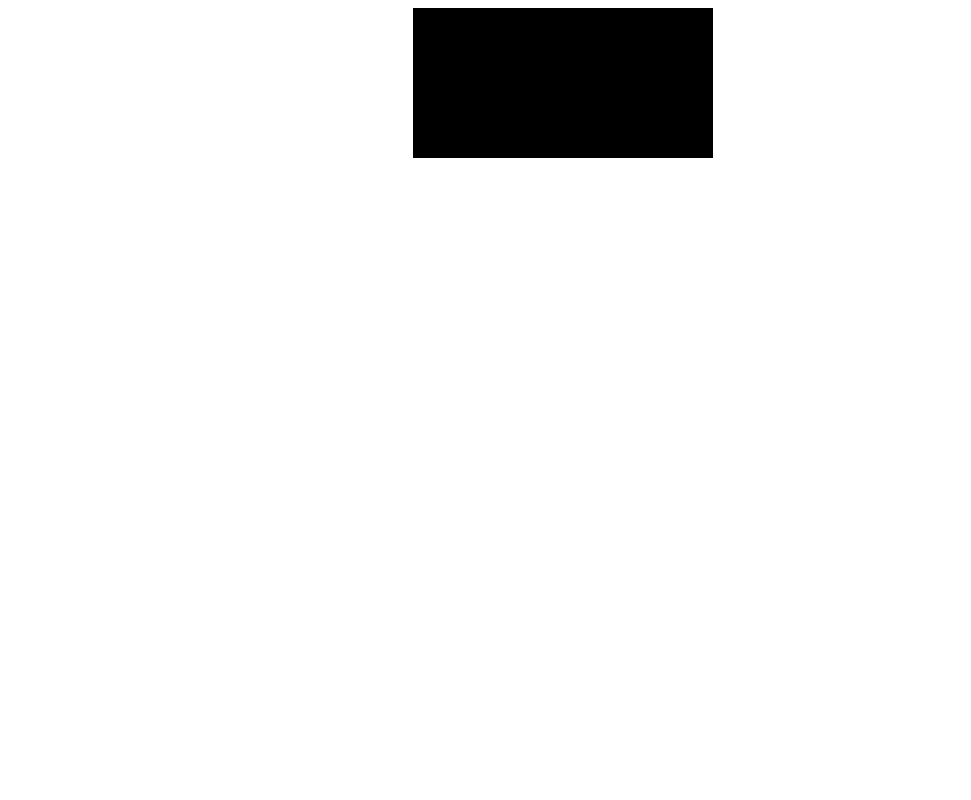
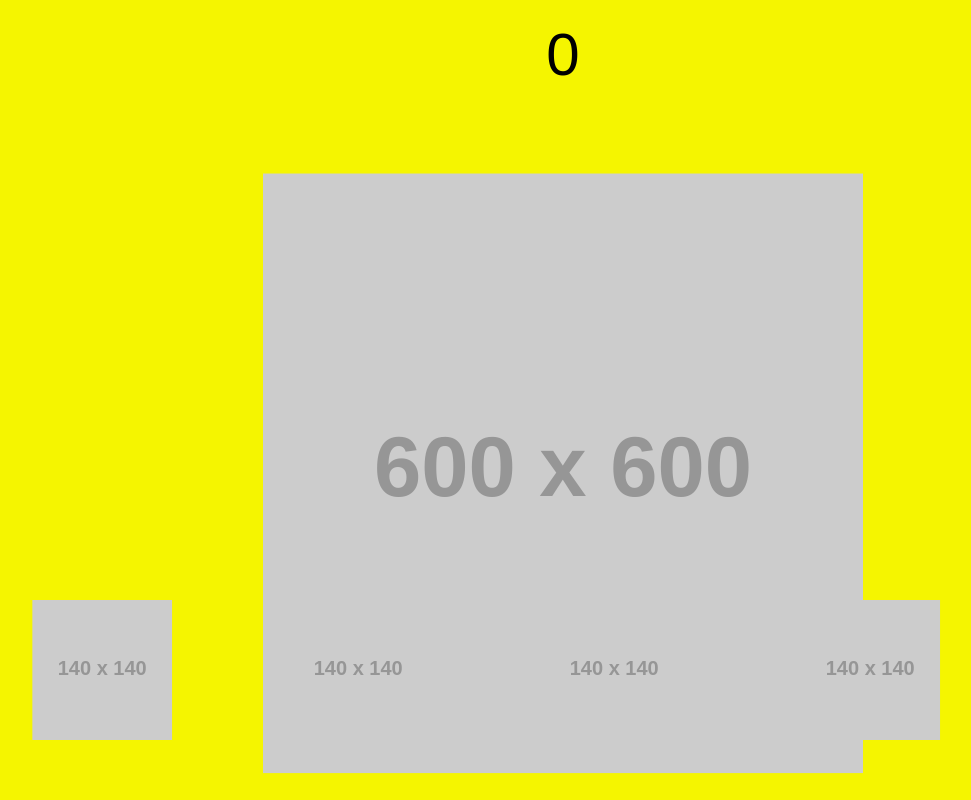
Before and after one commit to FDRIVPN/Telegram_mini_app, a plain HTML site: page Index.html in a window 1280 px wide. Shown: the whole page, without its empty margins (77-1048 px from the left). Drawn offline with Linux system fonts and the light colour scheme.

Commit message:
Update Index.html

```diff
--- a/Index.html
+++ b/Index.html
@@ -5,43 +5,122 @@
     <meta name="viewport" content="width=device-width, initial-scale=1.0">
     <title>Mini Game</title>
     <style>
+        body {
+            margin: 0;
+            overflow: hidden;
+        }
         canvas {
             display: block;
-            margin: 0 auto;
-            background: black;
+            background-color: #f5f500;
+        }
+        #score {
+            position: absolute;
+            top: 20px;
+            left: 50%;
+            transform: translateX(-50%);
+            font-size: 60px;
+            font-family: sans-serif;
+            color: black;
         }
     </style>
 </head>
 <body>
+
+    <div id="score">0</div>
     <canvas id="gameCanvas"></canvas>
 
     <script>
         const canvas = document.getElementById('gameCanvas');
         const ctx = canvas.getContext('2d');
+        const scoreElement = document.getElementById('score');
 
-        // تنظیم ابعاد بوم (canvas) به اندازه کل صفحه
+        let WIDTH, HEIGHT;
+        let score = 0;
+        let showingScores = [];
+        let coin = new Image();
+        coin.src = 'https://via.placeholder.com/600';  // لینک به تصویر سکه
+        let images = [
+            'https://via.placeholder.com/140',  // لینک به تصویر 1
+            'https://via.placeholder.com/140',  // لینک به تصویر 2
+            'https://via.placeholder.com/140',  // لینک به تصویر 3
+            'https://via.placeholder.com/140'   // لینک به تصویر 4
+        ].map(src => {
+            let img = new Image();
+            img.src = src;
+            return img;
+        });
+
+        // تنظیم ابعاد بوم
         function resizeCanvas() {
-            canvas.width = window.innerWidth;
-            canvas.height = window.innerHeight;
+            WIDTH = window.innerWidth;
+            HEIGHT = window.innerHeight;
+            canvas.width = WIDTH;
+            canvas.height = HEIGHT;
         }
         window.addEventListener('resize', resizeCanvas);
         resizeCanvas();
 
-        // بارگذاری تصویر پس‌زمینه
-        const background = new Image();
-        background.src = 'https://via.placeholder.com/800x600.png'; // از یک URL معتبر استفاده می‌کنیم
+        // تنظیم موقعیت سکه در مرکز صفحه
+        let coinX, coinY;
+        function centerCoin() {
+            coinX = WIDTH / 2 - 300;
+            coinY = HEIGHT / 1.69 - 300;
+        }
+        centerCoin();
 
-        background.onload = function() {
-            // رسم تصویر پس‌زمینه
-            function drawBackground() {
-                ctx.drawImage(background, 0, 0, canvas.width, canvas.height);
+        // رسم سکه و 4 تصویر پایین صفحه
+        function drawImages() {
+            // رسم سکه
+            ctx.drawImage(coin, coinX, coinY, 600, 600);
+            // رسم تصاویر پایین صفحه
+            images.forEach((img, i) => {
+                ctx.drawImage(img, (i + 0.7) * WIDTH / 5 - 70, HEIGHT - 200, 140, 140);
+            });
+        }
+
+        // نمایش امتیاز
+        function showScore() {
+            scoreElement.textContent = score;
+        }
+
+        // نمایش عدد +1 هنگام کلیک
+        function showPlusX(x, y) {
+            showingScores.push({ x, y, time: Date.now() + 1000 });
+        }
+
+        // تشخیص کلیک
+        canvas.addEventListener('click', (e) => {
+            const mouseX = e.clientX;
+            const mouseY = e.clientY;
+            if (mouseX > coinX && mouseX < coinX + 600 && mouseY > coinY && mouseY < coinY + 600) {
+                score++;
+                showScore();
+                showPlusX(mouseX, mouseY);
             }
+        });
 
-            // به‌روزرسانی و رسم صفحه
-            function update() {
-                ctx.clearRect(0, 0, canvas.width, canvas.height);
-                drawBackground();
-                requestAnimationFrame(update);
-            }
+        // به‌روزرسانی و رسم صفحه
+        function update() {
+            ctx.clearRect(0, 0, WIDTH, HEIGHT);
+            drawImages();
 
-            update(); // شروع حلقه رس
+            // نمایش عدد +1
+            showingScores = showingScores.filter(s => {
+                const timeRemaining = s.time - Date.now();
+                if (timeRemaining > 0) {
+                    ctx.font = '60px sans-serif';
+                    ctx.fillStyle = 'black';
+                    ctx.fillText('+1', s.x, s.y - (1000 - timeRemaining) / 10);
+                    return true;
+                }
+                return false;
+            });
+
+            requestAnimationFrame(update);
+        }
+
+        update();  // شروع حلقه بازی
+    </script>
+
+</body>
+</html>
```
